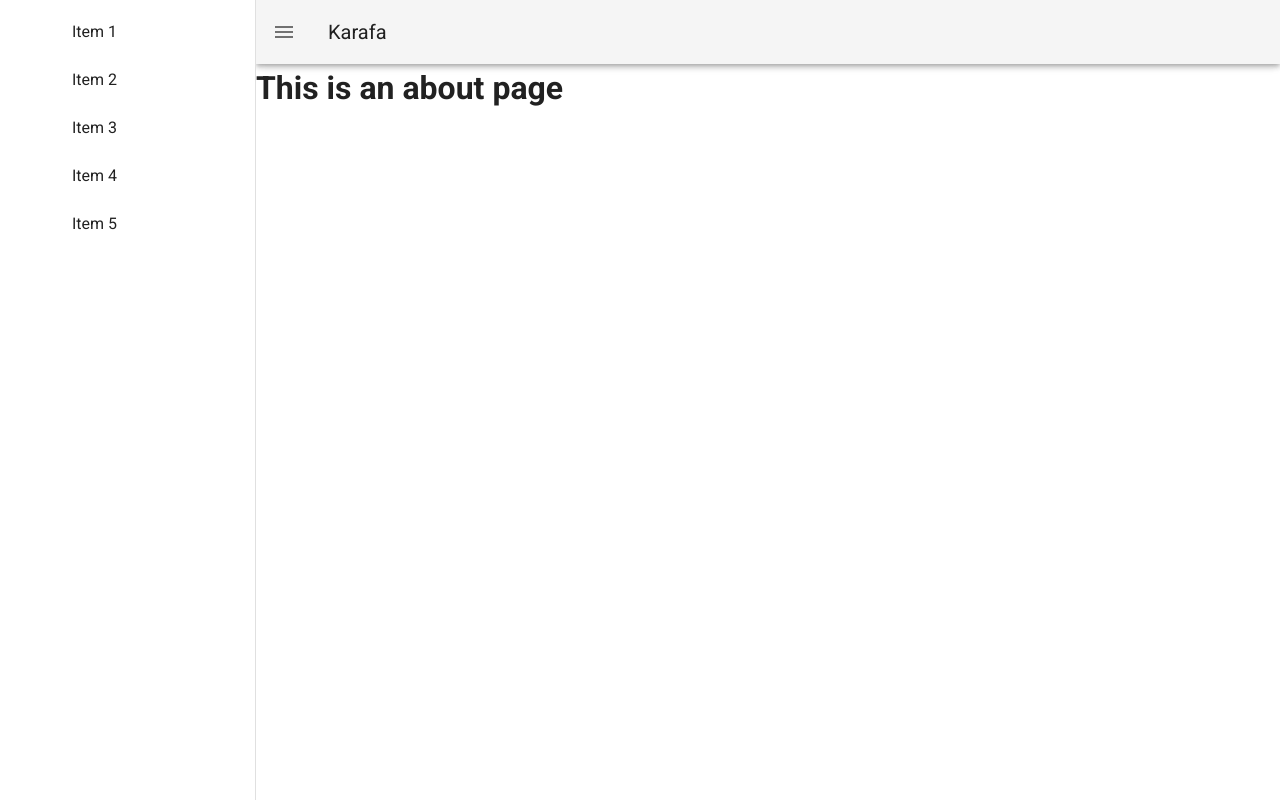
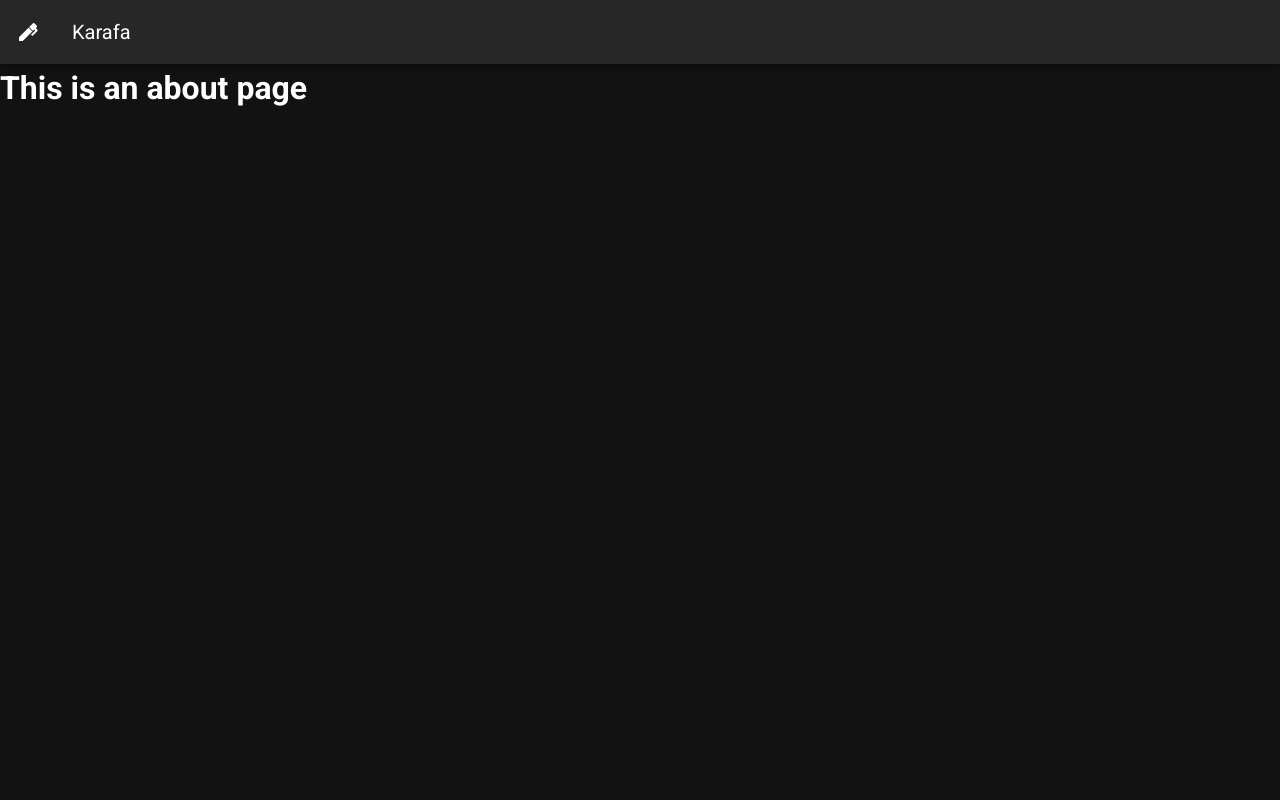
Before and after one commit to supersonictw/climate-active, a Vue app: page /#/about in a window 1280 px wide. Built offline with nearby package versions, Linux system fonts and the light colour scheme.

Commit message:
Preparing

```diff
--- a/src/App.vue
+++ b/src/App.vue
@@ -1,31 +1,11 @@
 <template>
-  <v-app id="inspire">
-    <v-navigation-drawer
-      v-model="drawer"
-      app
-    >
-      <v-list
-        class="pl-14"
-        shaped
-      >
-        <v-list-item
-          v-for="n in 5"
-          :key="n"
-          link
-        >
-          <v-list-item-content>
-            <v-list-item-title>Item {{ n }}</v-list-item-title>
-          </v-list-item-content>
-        </v-list-item>
-      </v-list>
-    </v-navigation-drawer>
-
+  <v-app>
     <v-app-bar app>
-      <v-app-bar-nav-icon @click="drawer = !drawer"></v-app-bar-nav-icon>
-
+      <v-app-bar-nav-icon>
+        <v-icon>mdi-pen</v-icon>
+      </v-app-bar-nav-icon>
       <v-toolbar-title>Karafa</v-toolbar-title>
     </v-app-bar>
-
     <v-main>
       <router-view />
     </v-main>
--- a/src/plugins/vuetify.js
+++ b/src/plugins/vuetify.js
@@ -4,4 +4,14 @@ import Vuetify from 'vuetify/lib/framework';
 Vue.use(Vuetify);
 
 export default new Vuetify({
+  theme: {
+    dark: true,
+    themes: {
+      light: {
+        primary: '#3f51b5',
+        secondary: '#b0bec5',
+        anchor: '#8c9eff',
+      },
+    },
+  },
 });
--- a/src/views/Home.vue
+++ b/src/views/Home.vue
@@ -1,7 +1,12 @@
 <template>
   <v-container>
-    <v-card>
-      <v-card-title>Karafa</v-card-title>
-    </v-card>
+    <v-list>
+      <v-list-item two-line>
+        <v-list-item-content>
+          <v-list-item-title>KaraKaraFa</v-list-item-title>
+          <v-list-item-subtitle>Your simple notebook.</v-list-item-subtitle>
+        </v-list-item-content>
+      </v-list-item>
+    </v-list>
   </v-container>
 </template>
```
